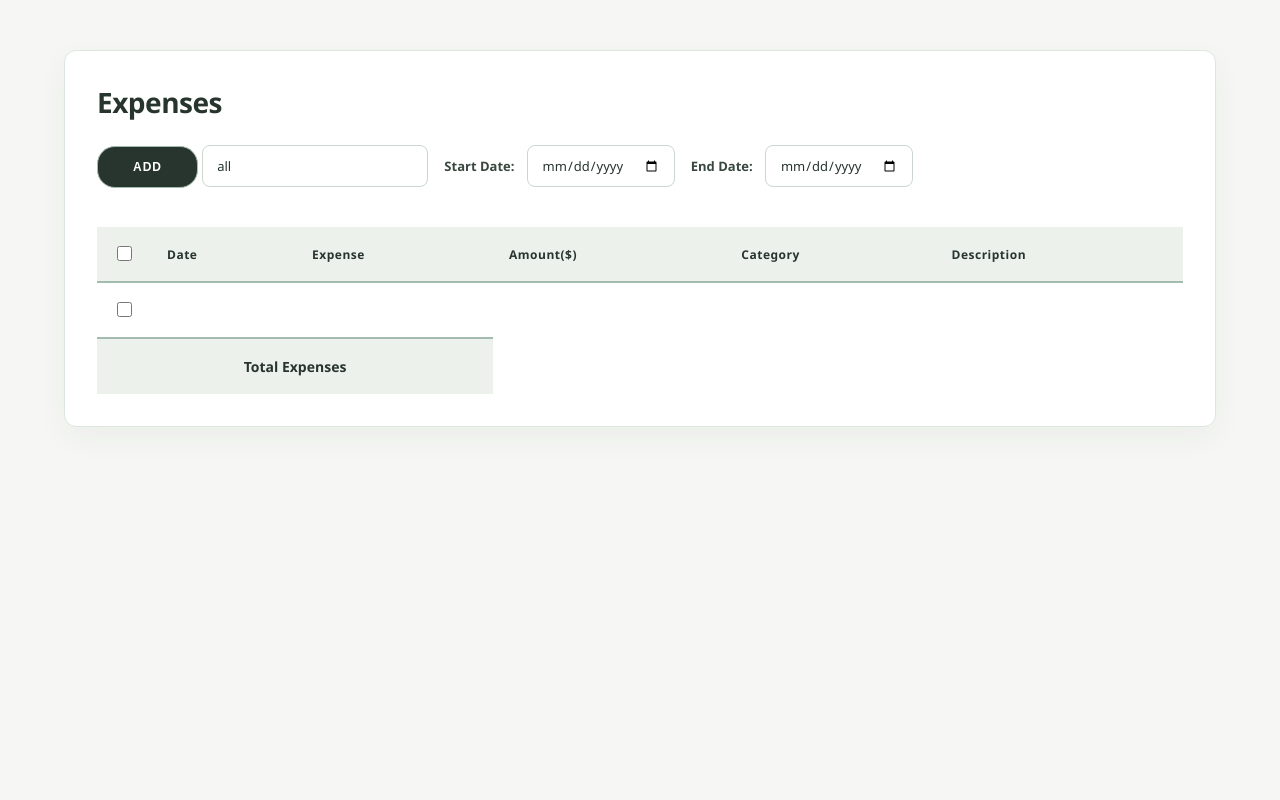
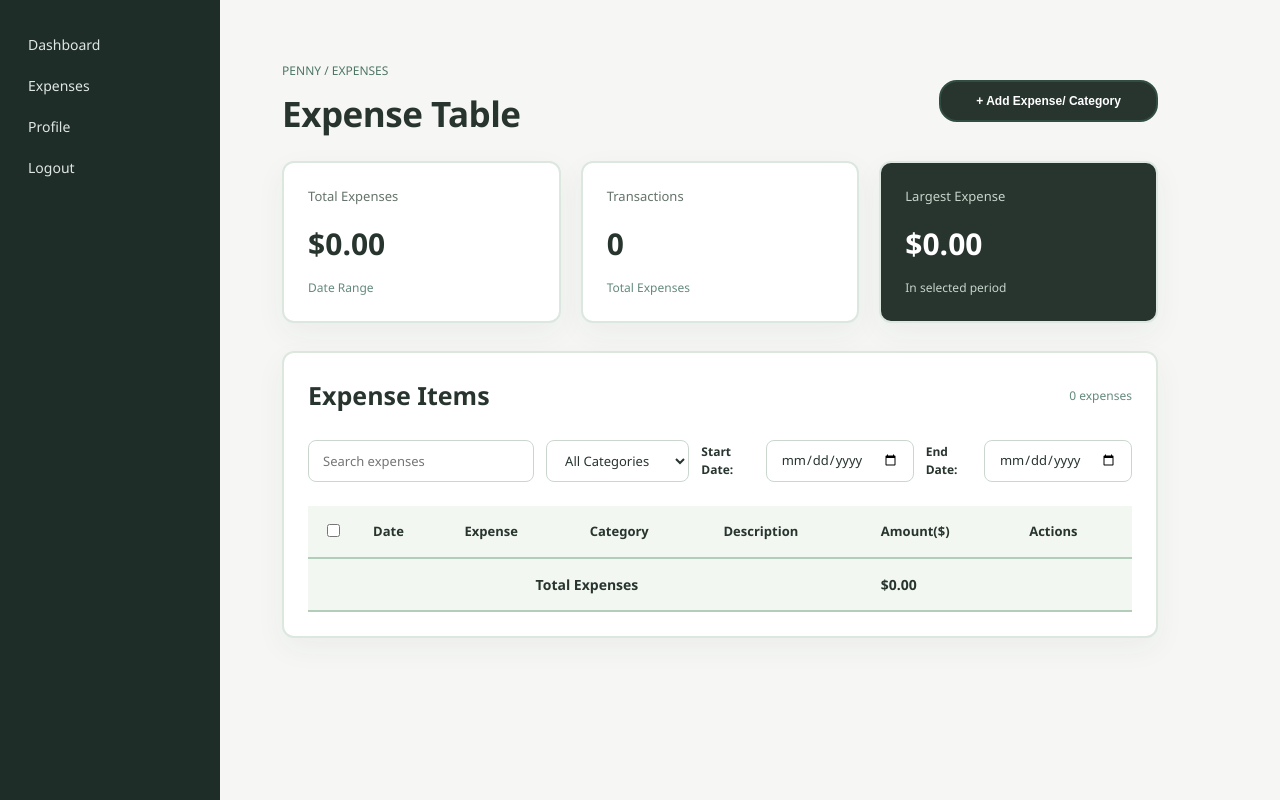
Before and after one commit to Dan1731/ExpenseTracker, a Flask app: page /expenses in a window 1280 px wide. Run offline with Flask 3, Linux system fonts and the light colour scheme.

Commit message:
Expense table update plus tests

```diff
--- a/app.py
+++ b/app.py
@@ -29,7 +29,11 @@ def create_app(test_config=None):
     # User goes to expense table for now when sign in successful.
     @app.route("/expenses")
     def expenses():
-        return render_template("ExpenseTable/table.html")
+        expenses = db.session.execute(db.select(ExpenseTrans)).scalars().all()
+        return render_template(
+            "ExpenseTable/table.html",
+            expenses=expenses
+        )
 
     with app.app_context():
         db.create_all()
--- a/login_route.py
+++ b/login_route.py
@@ -42,11 +42,11 @@ def login():
     ).scalar_one_or_none()
 
     if user is None or not check_password_hash(
-    user.password_hash, password_input
+        user.password_hash, password_input
     ):
-            return render_template(
+        return render_template(
             "Logins/login.html",
-            login_error="Invalid username/email or password."
+            login_error="Incorrect user or password. Try again."
         )
 
     # Redirect to expense table if credentials are verified.
--- a/static/ExpenseTable/table.css
+++ b/static/ExpenseTable/table.css
@@ -1,181 +1,169 @@
-
 /* Body */
-* {
-    box-sizing: border-box;
-}
-
-html, body {
-    margin: 0;
-    width: 100%;
-    min-height: 100%;
-}
+* { box-sizing: border-box; }
 
 body {
     font-family: "Segoe UI", Arial, sans-serif;
     color: #28352f;
-    background: #f6f7f4;
+    background: #f6f7f5;
 }
 
-/* Main container */
+/* Dashboard */
+.expense-dashboard {
+    width: 92%;
+    margin: 30px auto;
+}
+
+/* Header */
+.page-header {
+    display: flex;
+    justify-content: space-between;
+    align-items: center;
+    margin-bottom: 20px;
+}
+
+.page-header h1 {
+    margin: 8px 0 0;
+    font-size: 35px;
+    font-weight: 600;
+}
+
+.page-subtitle {
+    margin: 0;
+    color: #4e7665;
+    font-size: 12px;
+}
+
+.table-button {
+    padding: 12px 35px;
+    border: 2px solid #324d41;
+    border-radius: 18px;
+    background: #28352f;
+    color: white;
+    font-size: 12px;
+    font-weight: 700;
+    cursor: pointer;
+}
+
+/* Button becomes lighter when user hovers */
+.table-button:hover { background: #324d41; }
+
+/* Overview */
+.expense-summary {
+    display: grid;
+    grid-template-columns: repeat(3, 1fr);
+    gap: 20px;
+    margin-bottom: 28px;
+}
+
+.expense-overview,
+.expense-total-summary,
+.largest-expense-summary,
 .table-container {
-    width: 90%;
-    max-width: 1400px;
-    margin: 50px auto;
-    padding: 32px;
-    background: #fff;
-    border: 1px solid #dce7df;
+    padding: 24px;
+    background: white;
+    border: 2px solid #dce7df;
     border-radius: 12px;
     box-shadow: 0 10px 30px rgba(40, 53, 47, 0.05);
 }
 
-/* Heading */
-.table-container h2 {
-    margin: 0 0 24px;
-    color: #28352f;
-    font-size: 28px;
-    font-weight: 600;
-    letter-spacing: -0.5px;
+.expense-summary p {
+    margin: 0 0 15px;
+    color: #65736a;
+    font-size: 13px;
 }
 
-/* Buttons */
-.table-button {
-    padding: 12px 35px;
-    min-height: 42px;
-    border: 1px solid #a4bbaf;
-    border-radius: 18px;
-    background: #28352f;
-    color: #fff;
-    font-size: 12px;
-    font-weight: 700;
-    letter-spacing: 1px;
-    text-transform: uppercase;
-    cursor: pointer;
-    transition: background 0.2s ease;
+.expense-summary h2 {
+    margin: 0 0 10px;
+    font-size: 30px;
+    font-weight: 600;
 }
 
-.table-button:hover {
-    background: #40594c;
+.expense-summary span {
+    color: #638a7a;
+    font-size: 12px;
+}
+
+.largest-expense-summary {
+    background: #28352f;
+    color: white;
+}
+
+.largest-expense-summary h2 { color: white; }
+.largest-expense-summary p,
+.largest-expense-summary span { color: #c5d4ca; }
+
+/* Table Header */
+.table-header {
+    display: flex;
+    justify-content: space-between;
+    align-items: center;
+    margin-bottom: 25px;
+}
+
+.table-header h2 {
+    margin: 0;
+    font-size: 25px;
+    font-weight: 600;
+}
+
+.table-header span {
+    color: #638a7a;
+    font-size: 12px;
 }
 
 /* Filters */
-#category-filter,
-#dateStart-filter,
-#dateEnd-filter {
+.table-filters {
+    display: flex;
+    align-items: center;
+    gap: 12px;
+    margin-bottom: 24px;
+}
+
+.table-filters input,
+.table-filters select {
     height: 42px;
     padding: 0 14px;
-    margin: 0 12px 20px 0;
     border: 1px solid #cbd7ce;
     border-radius: 8px;
-    outline: none;
-    background: #fff;
+    background: white;
     color: #28352f;
-    font-family: inherit;
+    font: inherit;
     font-size: 13px;
 }
 
-#category-filter:focus,
-#dateStart-filter:focus,
-#dateEnd-filter:focus {
-    border-color: #638a7a;
-    box-shadow: 0 0 0 3px rgba(99, 138, 122, 0.14);
-}
+#search-filter { width: 230px; }
+#category-filter { width: 170px; }
 
-label {
-    margin-right: 8px;
-    color: #38483f;
-    font-size: 13px;
+.table-filters label {
+    font-size: 12px;
     font-weight: 600;
 }
 
-/* Expense table */
+/* Expense Table */
 table {
     width: 100%;
     border-collapse: collapse;
-    margin-top: 20px;
 }
 
-/* Column headings */
-thead {
-    background: #edf1ec;
+thead, tfoot { background: #eff5eec2; }
+
+th, td {
+    padding: 15px;
+    text-align: left;
+    border-bottom: 2px solid #b2cdb9;
+    font-size: 13px;
 }
 
-th {
-    padding: 16px;
-    text-align: left;
-    color: #28352f;
-    font-size: 12px;
-    font-weight: 700;
-    letter-spacing: 0.5px;
-    border-bottom: 2px solid #a4bbaf;
-}
-
-/* Expense rows */
-td {
-    padding: 16px;
-    color: #38483f;
-    font-size: 13px;
-    border-bottom: 1px solid #dce7df;
-}
-
-/* Hover effect */
-tbody tr:hover {
-    background: #f6f7f4;
-}
-
-/* Checkbox column */
 th:first-child,
 td:first-child {
     width: 45px;
     text-align: center;
 }
 
-input[type="checkbox"] {
-    width: 15px;
-    height: 15px;
-    cursor: pointer;
-    accent-color: #638a7a;
-}
+input[type="checkbox"] { accent-color: #638a7a; }
 
-/* Total expenses row */
 tfoot td {
-    padding: 18px 16px;
-    background: #edf1ec;
-    color: #28352f;
     font-size: 14px;
     font-weight: 700;
     border-top: 2px solid #a4bbaf;
-    border-bottom: none;
 }
-
-#total-expenses {
-    font-weight: 700;
-    color: #28352f;
-}
-
-/* Mobile adjustments */
-@media (max-width: 700px) {
-    .table-container {
-        width: 95%;
-        margin: 20px auto;
-        padding: 16px;
-        overflow-x: auto;
-    }
-
-    .table-container h2 {
-        font-size: 24px;
-    }
-
-    table {
-        min-width: 750px;
-    }
-
-    th, td {
-        padding: 12px;
-    }
-
-    #category-filter,
-    #dateStart-filter,
-    #dateEnd-filter {
-        max-width: 100%;
-  }
-}
--- a/templates/ExpenseTable/table.html
+++ b/templates/ExpenseTable/table.html
@@ -1,53 +1,100 @@
-<!DOCTYPE html>
-<html lang="en">
+{% extends "navigation.html" %}
 
-<head>
-    <meta charset="UTF-8">
-    <meta name="viewport" content="width=device-width, initial-scale=1.0">
-
-    <title>Expense Tracking</title>
+{% block content %}
 
 <link rel="stylesheet" href="{{ url_for('static', filename='ExpenseTable/table.css') }}">
-</head>
 
+<div class="expense-dashboard">
 
-<body>
+    <!--- Header -->
+    <div class="page-header">
+        <div>
+            <p class="page-subtitle">PENNY / EXPENSES</p>
+            <h1>Expense Table</h1>
+        </div>
+
+        <button type="button" class="table-button">
+            + Add Expense/ Category
+        </button>
+    </div>
+
+    <!-- Overview -->
+    <div class="expense-summary">
+        <div class="expense-overview">
+            <p>Total Expenses</p>
+            <h2 id="summary-total">$0.00</h2>
+            <span>Date Range</span>
+        </div>
+
+        <div class="expense-total-summary">
+            <p>Transactions</p>
+            <h2 id="summary-count">0</h2>
+            <span>Total Expenses</span>
+        </div>
+
+        <div class="largest-expense-summary">
+            <p>Largest Expense</p>
+            <h2 id="summary-largest">$0.00</h2>
+            <span>In selected period</span>
+        </div>
+    </div>
+
+    <!--- Expense Table -->
     <div class="table-container">
-        <h2>Expenses</h2>
 
-        <button type="button" class="table-button">Add</button>
-        <input type="category-select" id="category-filter" name="category" value="all" placeholder="Categories">
-        <label for="start-date">Start Date:</label>
-        <input type="date" id="dateStart-filter" placeholder="Range">
+        <div class="table-header">
+            <h2>Expense Items</h2>
+            <span id="expense-count">0 expenses</span>
+        </div>
 
-        <label for="end-date">End Date:</label>
-        <input type="date" id="dateEnd-filter" placeholder="Range">
+        <!-- FILTERS -->
+        <div class="table-filters">
+            <input type="search"
+                   id="search-filter"
+                   placeholder="Search expenses">
 
+            <select id="category-filter" name="category">
+                <option value="all">All Categories</option>
+            </select>
+
+            <label for="dateStart-filter">Start Date:</label>
+            <input type="date" id="dateStart-filter">
+
+            <label for="dateEnd-filter">End Date:</label>
+            <input type="date" id="dateEnd-filter">
+        </div>
+
+        <div class="table-wrapper">
             <table>
                 <thead>
                     <tr>
-                    <th><input type="checkbox" id="select-all"></th>
+                        <th>
+                            <input type="checkbox" id="select-all">
+                        </th>
                         <th>Date</th>
                         <th>Expense</th>
-                    <th>Amount($)</th>
                         <th>Category</th>
                         <th>Description</th>
+                        <th>Amount($)</th>
+                        <th>Actions</th>
                     </tr>
                 </thead>
 
-            <tbody>
-                <td><input type="checkbox" class="row-checkbox"></td>
-                <td></td>
+                <tbody id="expense-table-body">
+                    <!-- Expense rows populated here -->
                 </tbody>
 
                 <tfoot>
                     <tr>
-                    <td colspan="3">Total Expenses</td>
+                        <td colspan="5">Total Expenses</td>
+                        <td id="total-expenses">$0.00</td>
+                        <td></td>
                     </tr>
                 </tfoot>
             </table>
         </div>
 
-</body>
+    </div>
+</div>
 
-</html>
+{% endblock %}
--- a/templates/Logins/login.html
+++ b/templates/Logins/login.html
@@ -80,6 +80,10 @@
 
                     {% if success_message %}
                         <p class="success-message">{{ success_message }}</p>
+                    {% endif %}
+
+                    {% if login_error %}
+                        <p class="error-message">{{ login_error }}</p>
                     {% endif %}
 
                     <form id="loginForm" method="POST" action="{{ url_for('login_route.login') }}">
```
Also changed, not shown: Tests/test_expenses.py (added, +163 -0 lines), Tests/test_signup.py (+6 -2 lines), instance/expense_tracker.db. Lines whose indentation alone changed are shown as unchanged.
